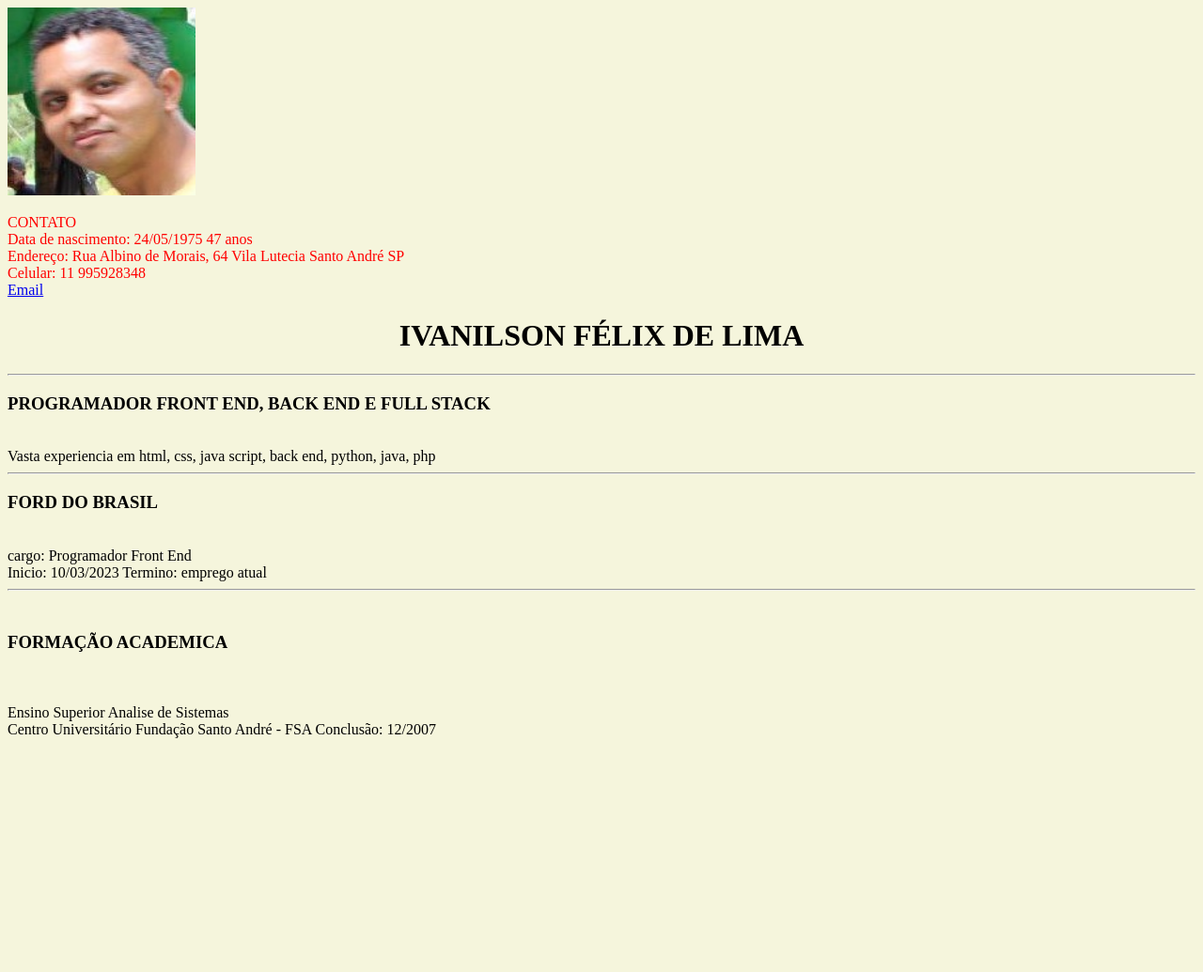
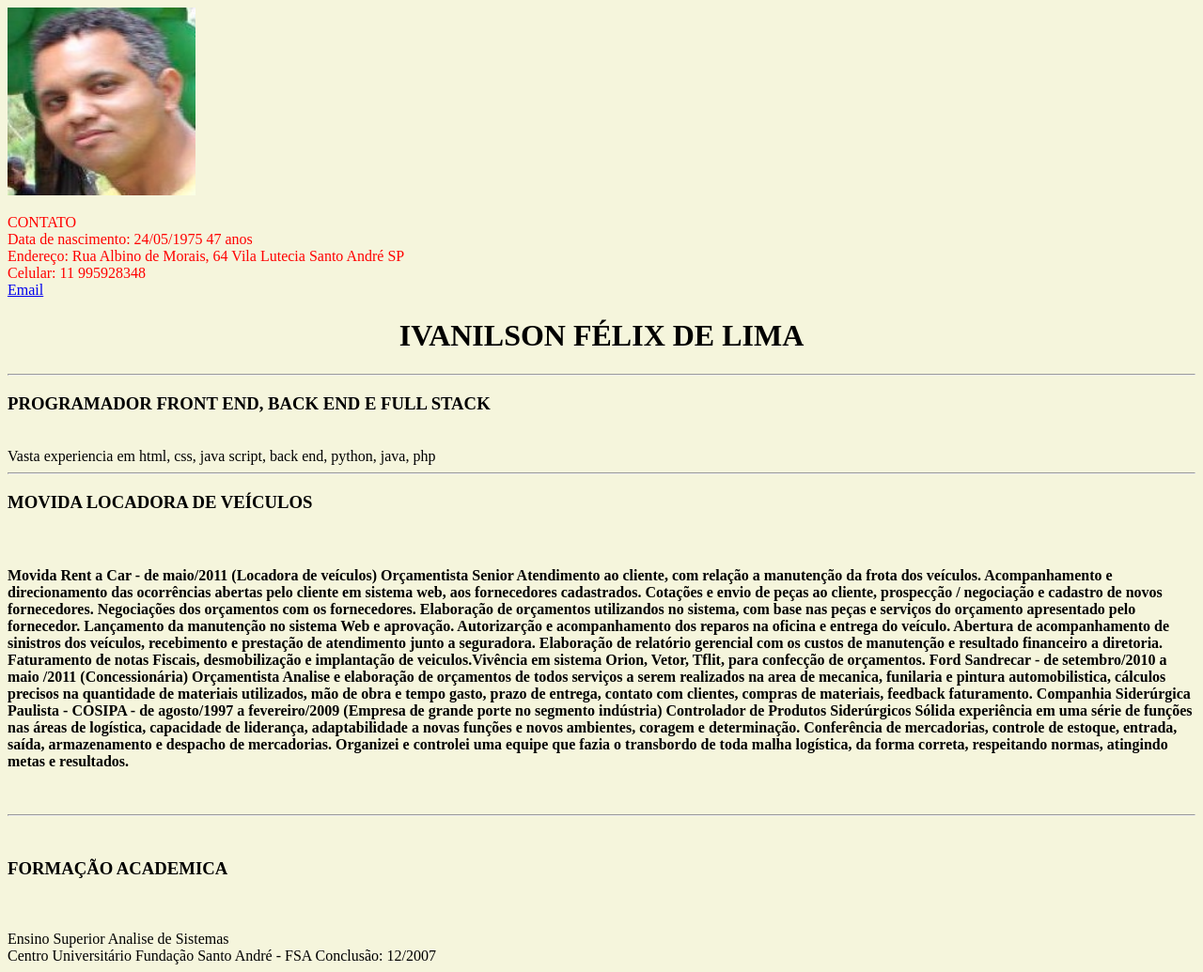
Before and after one commit to ivanilsonfelix/Atividade_CV, a plain HTML site: page index.html in a window 1280 px wide. Shown: the whole page at 94% size. Before the commit the page ends 800 px from the top, so only its background shows below. Drawn offline with Linux system fonts and the light colour scheme.

Commit message:
Update index.html

```diff
--- a/index.html
+++ b/index.html
@@ -33,8 +33,21 @@ Celular: 11 995928348</br>
 
 
 
- <h3>FORD DO BRASIL </h3><br>
- cargo: Programador Front End <br> Inicio: 10/03/2023 Termino: emprego atual<br>
+ <h3>MOVIDA LOCADORA DE VEÍCULOS </h3><br>
+ <H4>Movida Rent a Car - de maio/2011
+	(Locadora de veículos)
+	Orçamentista Senior
+Atendimento ao cliente, com relação a manutenção da frota dos veículos. Acompanhamento e direcionamento das ocorrências abertas pelo cliente em sistema web, aos fornecedores cadastrados. Cotações e envio de peças ao cliente, prospecção / negociação e cadastro de novos fornecedores. Negociações dos orçamentos com os fornecedores. Elaboração de orçamentos utilizandos no sistema, com base nas peças e serviços do orçamento apresentado pelo fornecedor. Lançamento da manutenção no sistema Web e aprovação. Autorizarção e acompanhamento dos reparos na oficina e entrega do veículo. Abertura de acompanhamento de sinistros dos veículos, recebimento e prestação de atendimento junto a seguradora. Elaboração de relatório gerencial com os custos de manutenção e resultado financeiro a diretoria. Faturamento de notas Fiscais, desmobilização e implantação de veiculos.Vivência em sistema Orion, Vetor, Tflit, para confecção de orçamentos.
+	Ford Sandrecar - de setembro/2010 a maio /2011
+	(Concessionária)
+	Orçamentista
+	Analise e elaboração de orçamentos de todos serviços a serem realizados na area de mecanica, funilaria e pintura automobilistica, cálculos precisos na quantidade de materiais utilizados, mão de obra e tempo gasto, prazo de entrega, contato com clientes, compras de materiais, feedback faturamento.
+	Companhia Siderúrgica Paulista - COSIPA - de agosto/1997 a fevereiro/2009
+(Empresa de grande porte no segmento indústria)
+Controlador de Produtos Siderúrgicos
+Sólida experiência em uma série de funções nas áreas de logística, capacidade de liderança, adaptabilidade a novas funções e novos ambientes, coragem e determinação.
+Conferência de mercadorias, controle de estoque, entrada, saída, armazenamento e despacho de mercadorias. Organizei e controlei uma equipe que fazia o transbordo de toda malha logística, da forma correta, respeitando normas, atingindo metas e resultados.
+</H4><br>
 <hr>
 
 <br><h3>FORMAÇÃO ACADEMICA</h3><br>
```
